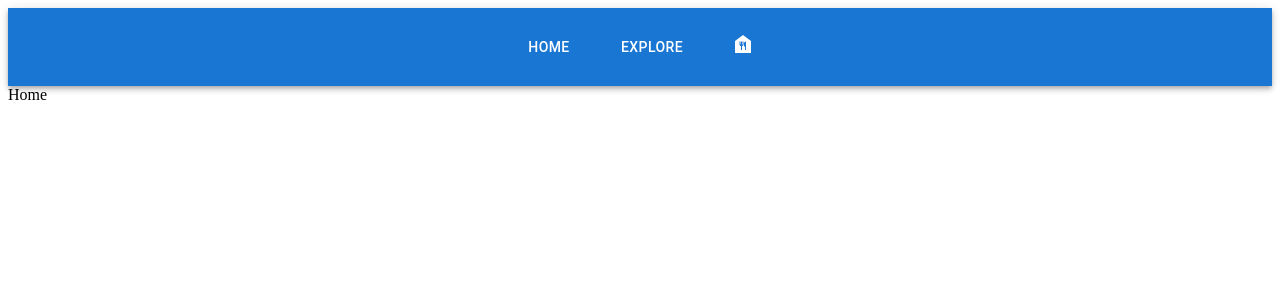
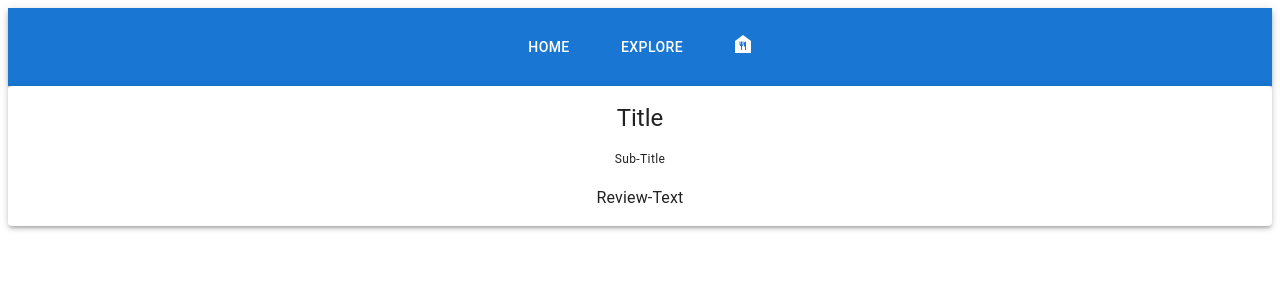
Before and after one commit to GreenCatInForest/recipe-search-app, a React (Create React App) app: page / in a window 1280 px wide. Shown: the top 300 px of the page. Built offline with nearby package versions, Linux system fonts and the light colour scheme.

Commit message:
Basic banner componets added

```diff
--- a/src/components/Banner.js
+++ b/src/components/Banner.js
@@ -1,7 +1,30 @@
+import Stack from "@mui/material/Stack";
+import Typography from "@mui/material/Typography";
+import Paper from "@mui/material/Paper";
+import { useNavigate } from "react-router-dom";
+import * as React from 'react';
+
 export const Banner = () => {
+  const navigate = useNavigate();
+
   return (
-    <div>
-      Banner
-    </div>
+    <Paper elevation={3}>
+      <Stack
+        alignContent="center"
+        alignItems="center"
+        spacing={2}
+        sx={{ p: 2 }}
+      >
+        <Typography component="h1" variant="h5">
+          Title
+        </Typography>
+        <Typography component="h2" variant="caption">
+         Sub-Title
+        </Typography>
+        <Typography>
+          Review-Text
+        </Typography>
+      </Stack>
+    </Paper>
   );
 };
--- a/src/pages/Home.js
+++ b/src/pages/Home.js
@@ -1,7 +1,9 @@
+import {Banner} from "../components/Banner"
+
 export const Home = () => {
   return (
     <div>
-      Home
+      <Banner />
     </div>
   );
 };
```
